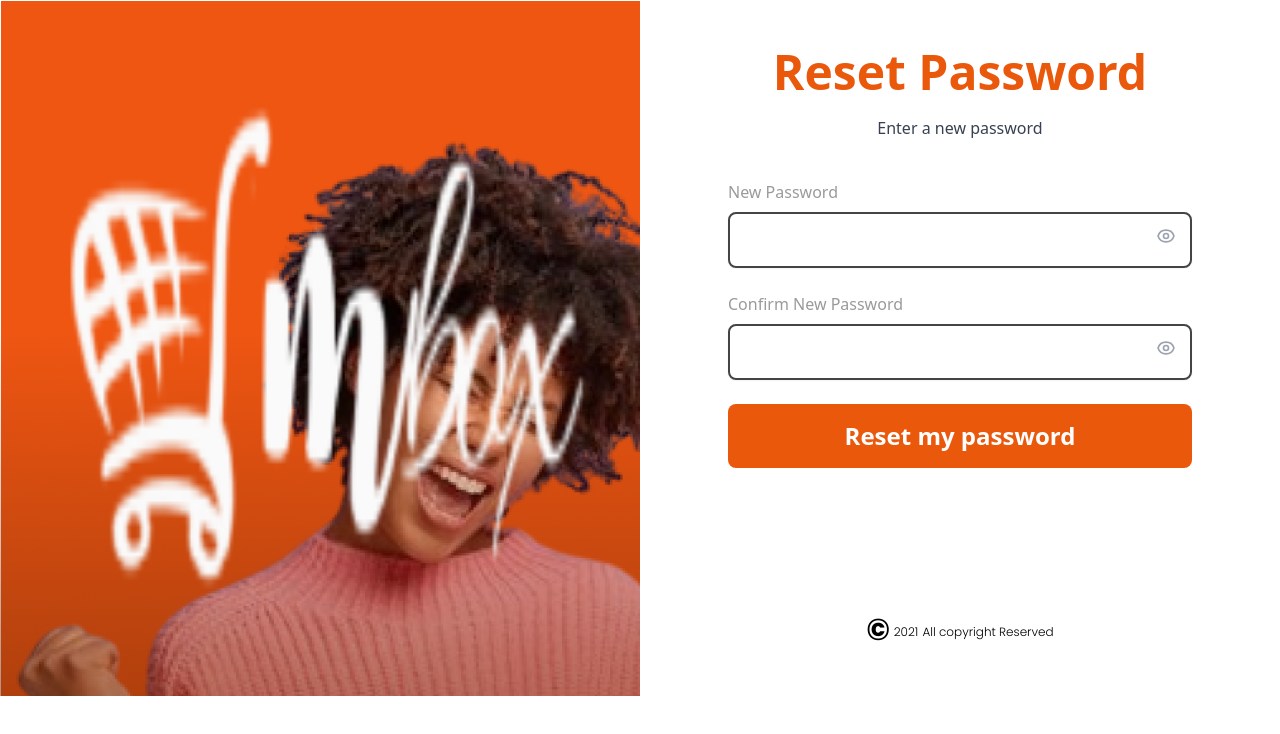
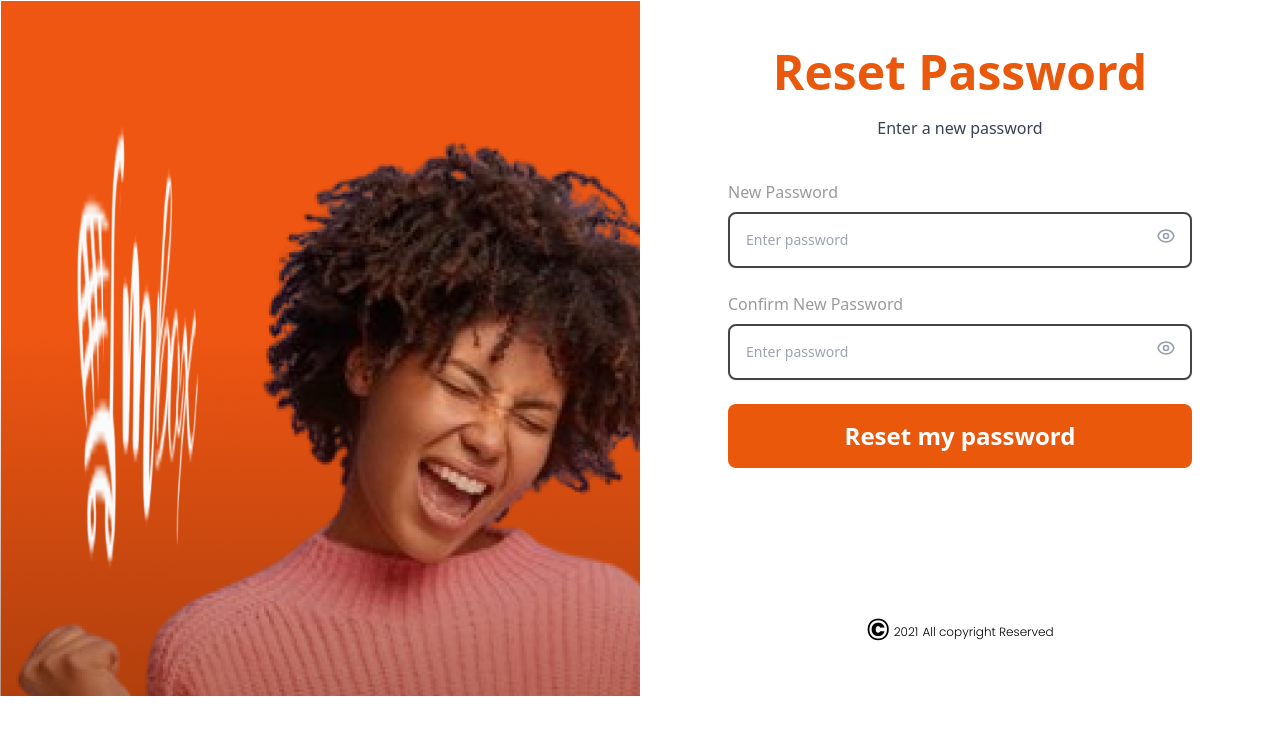
Before and after one commit to mbox-project/mbox-user, a React (Create React App) app: page /auth/reset-password in a window 1280 px wide. Shown: the top 734 px of the page. Built offline with nearby package versions, Linux system fonts and the light colour scheme.

Commit message:
saving changes

```diff
--- a/src/pages/Auth/ResetPassword/index.js
+++ b/src/pages/Auth/ResetPassword/index.js
@@ -12,9 +12,9 @@ function ResetPassword() {
   return (
     <div className="flex">
       <div className=" hidden lg:flex lg:w-1/2 lg:mx-auto p-12 bg-reset">
-        <img src={logo} />
+        <img src={logo} className=" w-32 m-6" />
       </div>
-      <div className="w-full lg:w-1/2 lg:mx-auto  md:my-auto bg-white p-12">
+      <div className=" lg:w-1/2 lg:mx-auto  md:my-auto bg-white p-12">
         <div className="w-full">
           <div className="text-center pb-10">
             <h1 className="text-3xl lg:text-5xl font-bold text-orange-600 mb-5">
@@ -36,6 +36,7 @@ function ResetPassword() {
                 <input
                   type="password"
                   className="w-full p-4 pr-12 text-base lg:text-sm mt-2 border-[#444444] border-2 rounded-lg shadow-sm"
+                  placeholder="Enter password"
                 />
                 <span className="absolute inset-y-0 inline-flex items-center right-4">
                   <svg
@@ -73,6 +74,7 @@ function ResetPassword() {
                 <input
                   type="password"
                   className="w-full p-4 pr-12 text-base lg:text-sm mt-2 border-[#444444] border-2 rounded-lg shadow-sm"
+                  placeholder="Enter password"
                 />
 
                 <span className="absolute inset-y-0 inline-flex items-center right-4">
```
